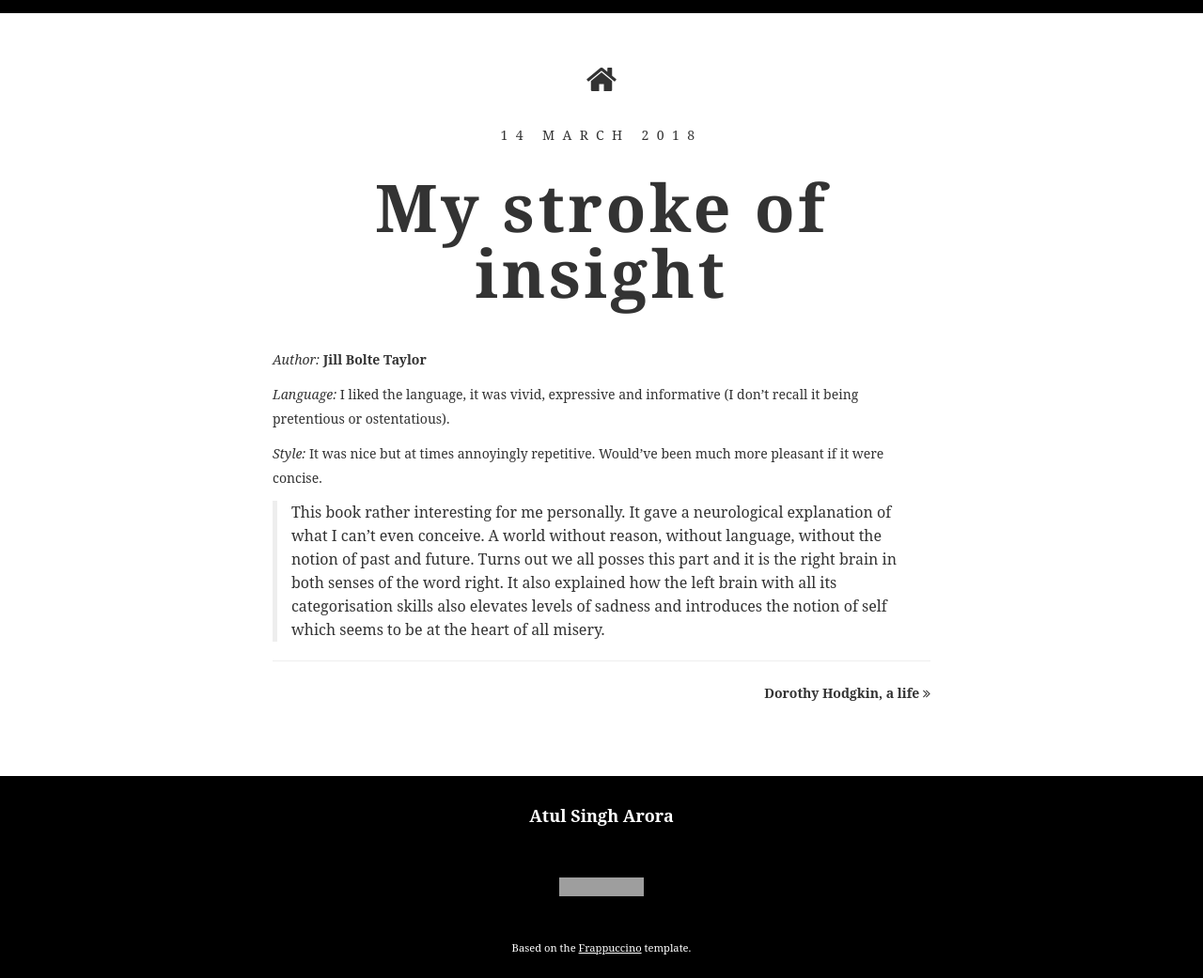
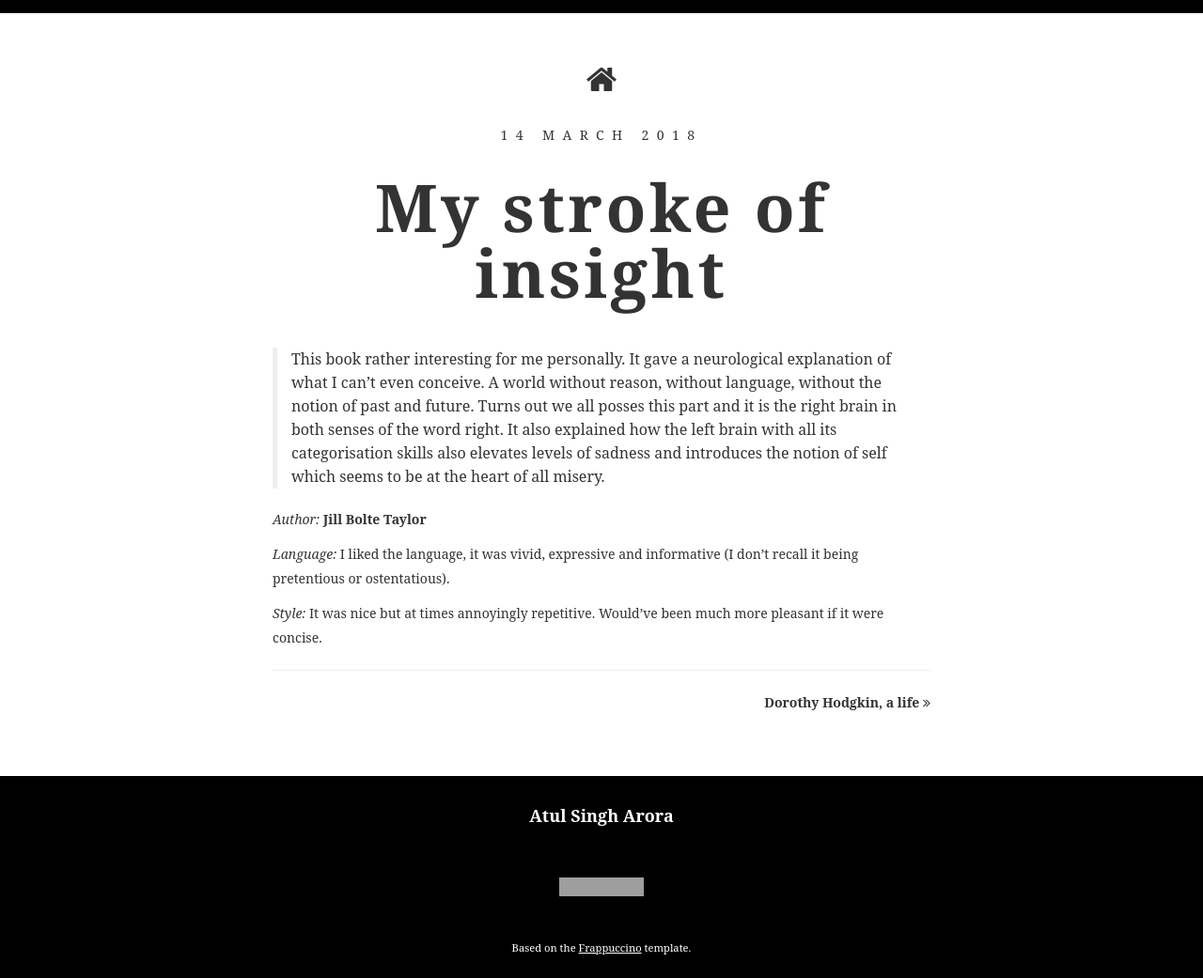
Before and after one commit to gleaned/gleaned.github.io, a Jekyll site: the page built from _posts/2018-03-14-JillBolte.md, in a window 1280 px wide. Shown: the whole page at 94% size. Built offline with Jekyll 4.4.1, drawn with Linux system fonts in a browser that asks for light colours; some web fonts are replaced; comment, search, counter and statistics services are not loaded; grey boxes are pictures that could not be loaded.

```diff
--- a/_posts/2018-03-14-JillBolte.md
+++ b/_posts/2018-03-14-JillBolte.md
@@ -4,10 +4,10 @@ title: My stroke of insight
 abstract: This book rather interesting for me personally. It gave a neurological explanation of what I can't even conceive. A world without reason, without language, without the notion of past and future. Turns out we all posses this part and it is the right brain in both senses of the word right. It also explained how the left brain with all its categorisation skills also elevates levels of sadness and introduces the notion of self which seems to be at the heart of all misery.
 ---
 
+> This book rather interesting for me personally. It gave a neurological explanation of what I can't even conceive. A world without reason, without language, without the notion of past and future. Turns out we all posses this part and it is the right brain in both senses of the word right. It also explained how the left brain with all its categorisation skills also elevates levels of sadness and introduces the notion of self which seems to be at the heart of all misery.
+
 *Author:* **Jill Bolte Taylor**
 
 *Language:* I liked the language, it was vivid, expressive and informative (I don't recall it being pretentious or ostentatious).
 
 *Style:* It was nice but at times annoyingly repetitive. Would've been much more pleasant if it were concise.
-
-> This book rather interesting for me personally. It gave a neurological explanation of what I can't even conceive. A world without reason, without language, without the notion of past and future. Turns out we all posses this part and it is the right brain in both senses of the word right. It also explained how the left brain with all its categorisation skills also elevates levels of sadness and introduces the notion of self which seems to be at the heart of all misery.
```
